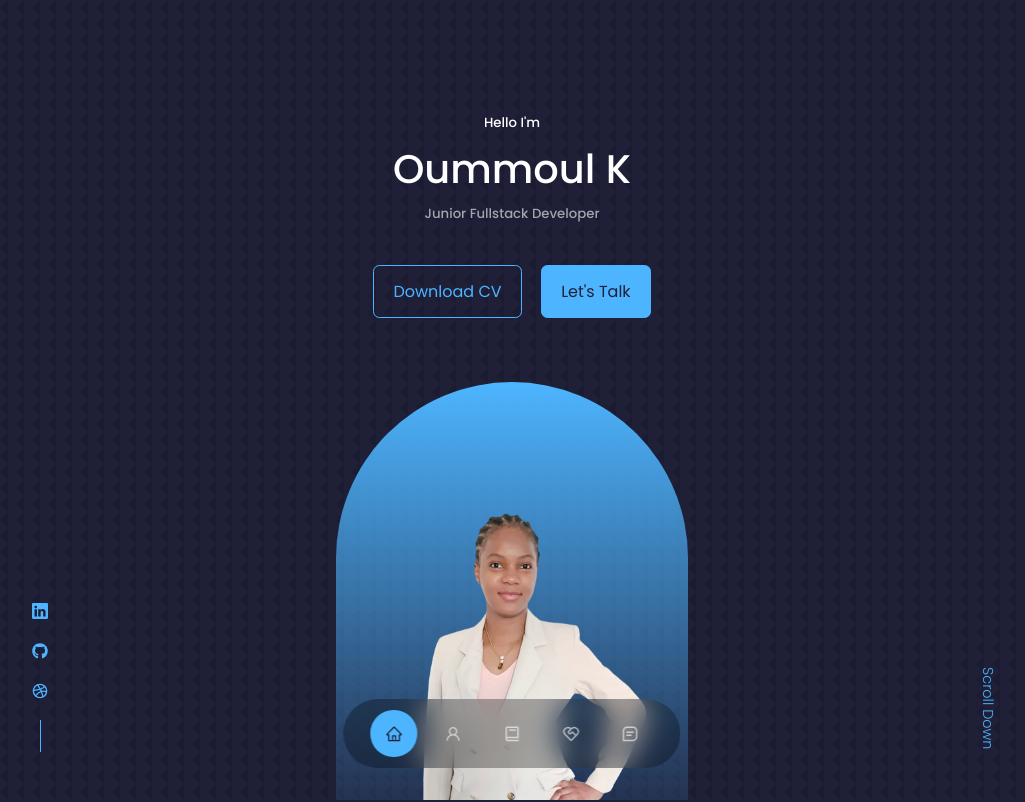
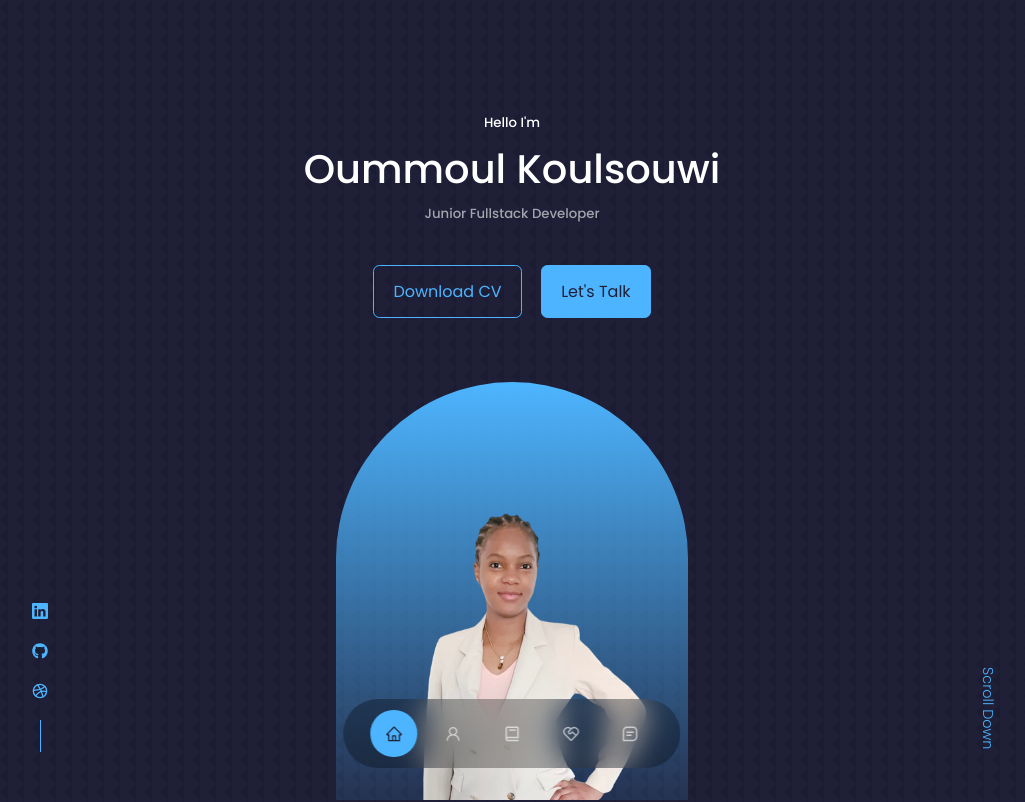
Before and after one commit to Oummy13/OummoulK, a React (Create React App) app: page / in a window 1280 px wide. Shown: the top 802 px of the page, without its empty margins (128-1153 px from the left). Built offline with nearby package versions, Linux system fonts and the light colour scheme.

Commit message:
header component updated

```diff
--- a/src/components/header/Header.jsx
+++ b/src/components/header/Header.jsx
@@ -11,7 +11,7 @@ const Header = () => {
         <header>
             <div className="container header_container">
                 <h5>Hello I'm</h5>
-                <h1>Oummoul K</h1>
+                <h1>Oummoul Koulsouwi</h1>
                 <h5 className="text-light">Junior Fullstack Developer</h5>
                 <CTA />
                 <HeaderSocials />
```
